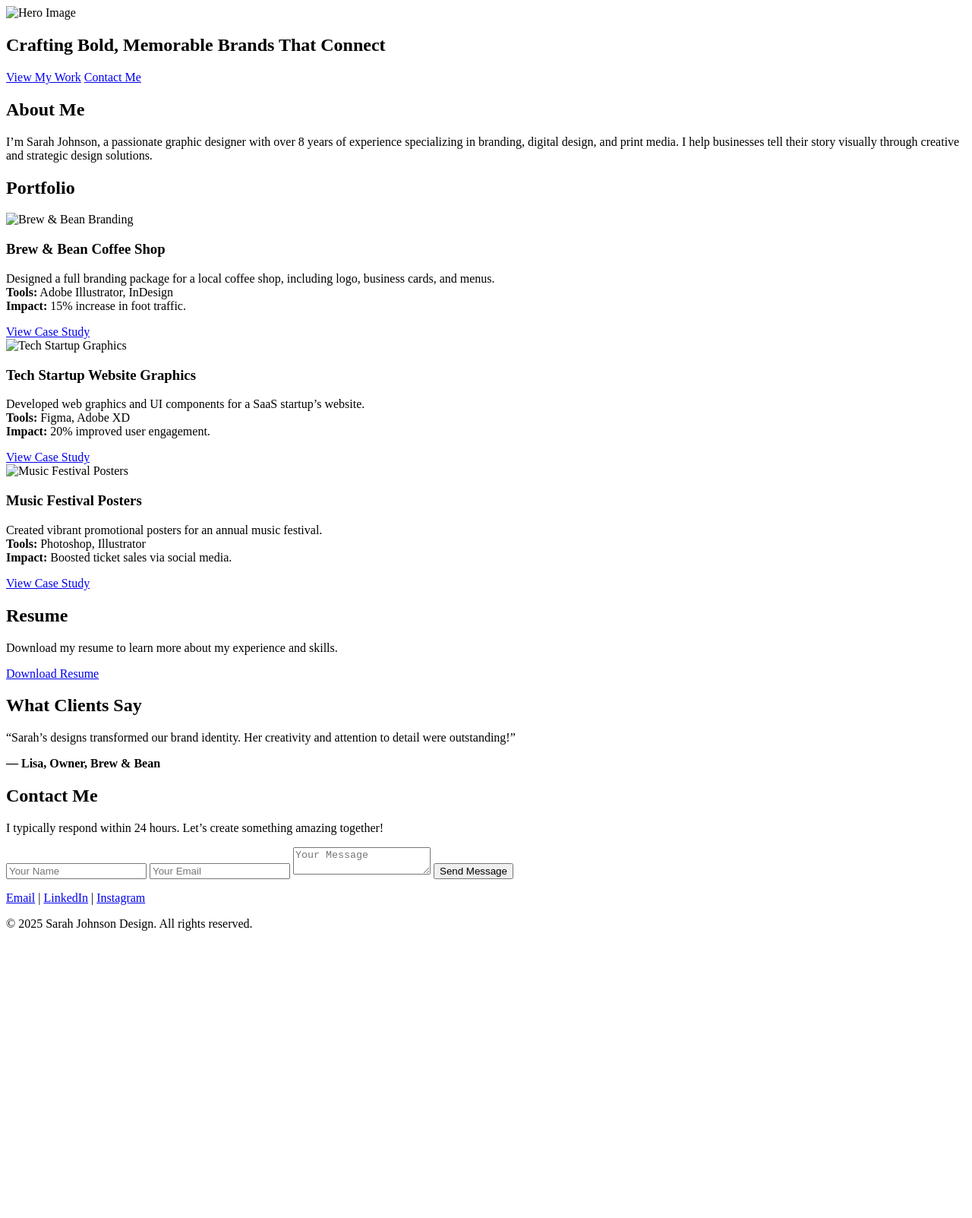
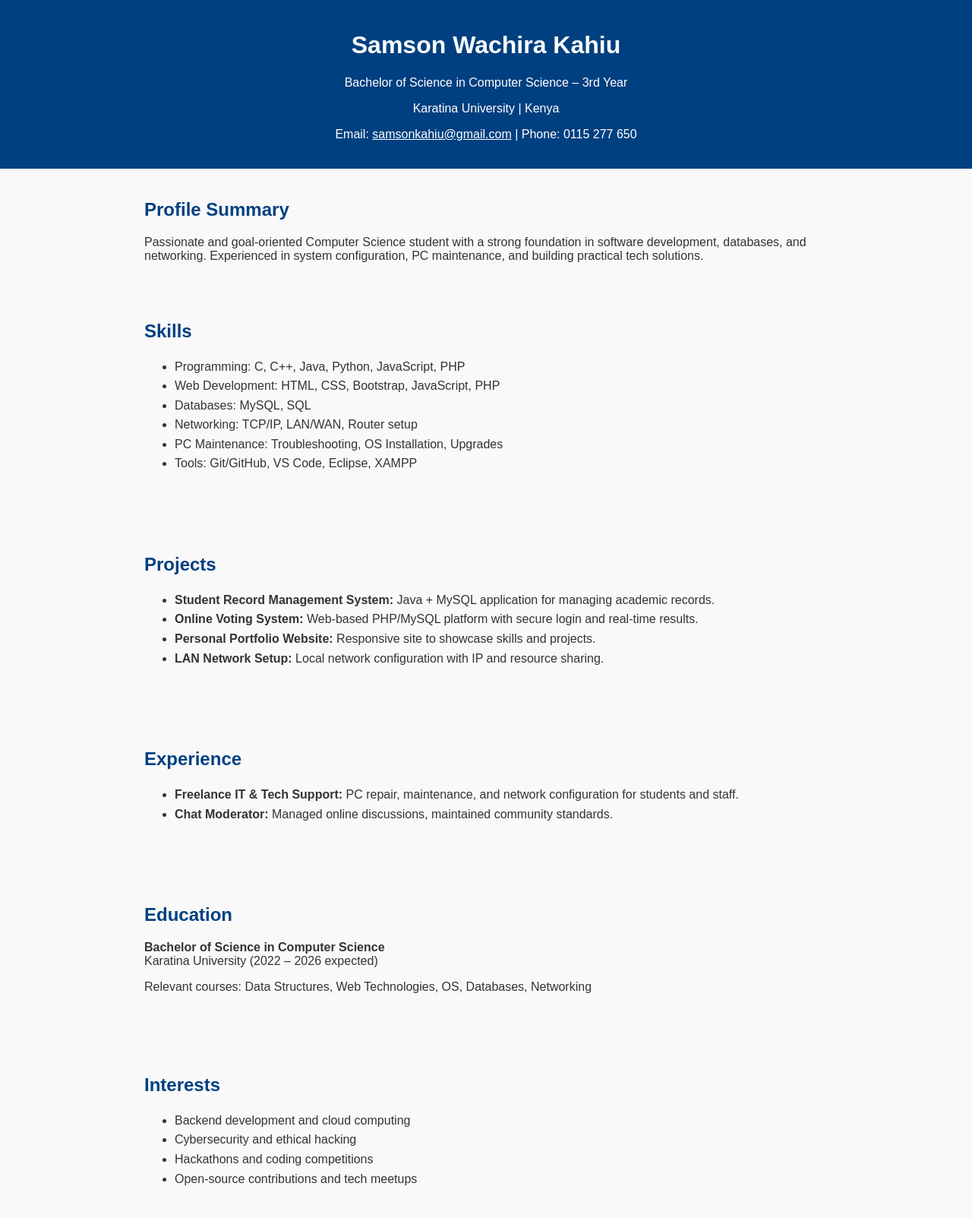
Before and after one commit to Kahiusam/Portfolia, a plain HTML site: page Index.html in a window 1280 px wide. Shown: the top 1603 px of the page at 76% size. Before the commit the page ends 1241 px from the top, so only its background shows below. Drawn offline with Linux system fonts and the light colour scheme.

Commit message:
Index.html

```diff
--- a/Index.html
+++ b/Index.html
@@ -1,97 +1,100 @@
-<!-- Hero Section -->
-<section id="home" class="hero">
-    <img src="images/hero.jpg" alt="Hero Image" class="hero-image">
-    <div class="hero-text">
-        <h1>Crafting Bold, Memorable Brands That Connect</h1>
-        <a href="#portfolio" class="cta-button">View My Work</a>
-        <a href="#contact" class="cta-button secondary">Contact Me</a>
-    </div>
-</section>
-
-<!-- About Section -->
-<section id="about" class="section">
-    <h2>About Me</h2>
-    <p>I’m Sarah Johnson, a passionate graphic designer with over 8 years of experience specializing in branding, digital design, and print media. I help businesses tell their story visually through creative and strategic design solutions.</p>
-</section>
-
-<!-- Portfolio Section -->
-<section id="portfolio" class="section">
-    <h2>Portfolio</h2>
-    <div class="portfolio-grid">
-        <div class="portfolio-item">
-            <img src="images/project1.jpg" alt="Brew & Bean Branding">
-            <h3>Brew & Bean Coffee Shop</h3>
-            <p>Designed a full branding package for a local coffee shop, including logo, business cards, and menus. <br><strong>Tools:</strong> Adobe Illustrator, InDesign <br><strong>Impact:</strong> 15% increase in foot traffic.</p>
-            <a href="#portfolio" class="case-study-link">View Case Study</a>
-        </div>
-        <div class="portfolio-item">
-            <img src="images/project2.jpg" alt="Tech Startup Graphics">
-            <h3>Tech Startup Website Graphics</h3>
-            <p>Developed web graphics and UI components for a SaaS startup’s website. <br><strong>Tools:</strong> Figma, Adobe XD <br><strong>Impact:</strong> 20% improved user engagement.</p>
-            <a href="#portfolio" class="case-study-link">View Case Study</a>
-        </div>
-        <div class="portfolio-item">
-            <img src="images/project3.jpg" alt="Music Festival Posters">
-            <h3>Music Festival Posters</h3>
-            <p>Created vibrant promotional posters for an annual music festival. <br><strong>Tools:</strong> Photoshop, Illustrator <br><strong>Impact:</strong> Boosted ticket sales via social media.</p>
-            <a href="#portfolio" class="case-study-link">View Case Study</a>
-        </div>
-    </div>
-</section>
-
-<!-- Resume Section -->
-<section id="resume" class="section">
-    <h2>Resume</h2>
-    <p>Download my resume to learn more about my experience and skills.</p>
-    <a href="images/resume.pdf" class="cta-button" download>Download Resume</a>
-</section>
-
-<!-- Testimonials Section -->
-<section id="testimonials" class="section">
-    <h2>What Clients Say</h2>
-    <div class="testimonial">
-        <p>“Sarah’s designs transformed our brand identity. Her creativity and attention to detail were outstanding!”</p>
-        <p><strong>— Lisa, Owner, Brew & Bean</strong></p>
-    </div>
-</section>
-
-<!-- Contact Section -->
-<section id="contact" class="section">
-    <h2>Contact Me</h2>
-    <p>I typically respond within 24 hours. Let’s create something amazing together!</p>
-    <form id="contact-form">
-        <input type="text" name="name" placeholder="Your Name" required>
-        <input type="email" name="email" placeholder="Your Email" required>
-        <textarea name="message" placeholder="Your Message" required></textarea>
-        <button type="submit" class="cta-button">Send Message</button>
-    </form>
-    <div class="social-links">
-        <a href="mailto:sarah@johnsondesign.com">Email</a> |
-        <a href="https://linkedin.com/in/sarahjohnson" target="_blank">LinkedIn</a> |
-        <a href="https://instagram.com/sarahjdesigns" target="_blank">Instagram</a>
-    </div>
-</section>
-
-<!-- Footer -->
-<footer>
-    <p>&copy; 2025 Sarah Johnson Design. All rights reserved.</p>
-</footer>
-
-<script>
-    // Handle contact form submission
-    document.getElementById('contact-form').addEventListener('submit', function (e) {
-        e.preventDefault();
-
-        const name = this.name.value.trim();
-        const email = this.email.value.trim();
-        const message = this.message.value.trim();
-
-        if (!name || !email || !message) {
-            alert('Please fill in all fields.');
-            return;
-        }
-
-        alert('Thank you for your message, ' + name + '! I will get back to you soon.');
-        this.reset();
-    });
-  </script>
+<!DOCTYPE html><html lang="en">
+<head>
+  <meta charset="UTF-8">
+  <meta name="viewport" content="width=device-width, initial-scale=1.0">
+  <title>Samson Wachira Kahiu - Portfolio</title>
+  <style>
+    body {
+      font-family: Arial, sans-serif;
+      margin: 0;
+      padding: 0;
+      background: #f9f9f9;
+      color: #333;
+    }
+    header {
+      background-color: #004080;
+      color: white;
+      padding: 20px;
+      text-align: center;
+    }
+    section {
+      padding: 20px;
+      max-width: 900px;
+      margin: auto;
+    }
+    h2 {
+      color: #004080;
+    }
+    .contact, .skills, .projects, .experience, .education, .interests, .goals {
+      margin-bottom: 30px;
+    }
+    ul {
+      line-height: 1.6;
+    }
+    footer {
+      background-color: #004080;
+      color: white;
+      text-align: center;
+      padding: 10px 0;
+    }
+  </style>
+</head>
+<body>
+  <header>
+    <h1>Samson Wachira Kahiu</h1>
+    <p>Bachelor of Science in Computer Science – 3rd Year</p>
+    <p>Karatina University | Kenya</p>
+    <p>Email: <a href="mailto:samsonkahiu@gmail.com" style="color: white;">samsonkahiu@gmail.com</a> | Phone: 0115 277 650</p>
+  </header>  <section class="profile">
+    <h2>Profile Summary</h2>
+    <p>Passionate and goal-oriented Computer Science student with a strong foundation in software development, databases, and networking. Experienced in system configuration, PC maintenance, and building practical tech solutions.</p>
+  </section>  <section class="skills">
+    <h2>Skills</h2>
+    <ul>
+      <li>Programming: C, C++, Java, Python, JavaScript, PHP</li>
+      <li>Web Development: HTML, CSS, Bootstrap, JavaScript, PHP</li>
+      <li>Databases: MySQL, SQL</li>
+      <li>Networking: TCP/IP, LAN/WAN, Router setup</li>
+      <li>PC Maintenance: Troubleshooting, OS Installation, Upgrades</li>
+      <li>Tools: Git/GitHub, VS Code, Eclipse, XAMPP</li>
+    </ul>
+  </section>  <section class="projects">
+    <h2>Projects</h2>
+    <ul>
+      <li><strong>Student Record Management System:</strong> Java + MySQL application for managing academic records.</li>
+      <li><strong>Online Voting System:</strong> Web-based PHP/MySQL platform with secure login and real-time results.</li>
+      <li><strong>Personal Portfolio Website:</strong> Responsive site to showcase skills and projects.</li>
+      <li><strong>LAN Network Setup:</strong> Local network configuration with IP and resource sharing.</li>
+    </ul>
+  </section>  <section class="experience">
+    <h2>Experience</h2>
+    <ul>
+      <li><strong>Freelance IT & Tech Support:</strong> PC repair, maintenance, and network configuration for students and staff.</li>
+      <li><strong>Chat Moderator:</strong> Managed online discussions, maintained community standards.</li>
+    </ul>
+  </section>  <section class="education">
+    <h2>Education</h2>
+    <p><strong>Bachelor of Science in Computer Science</strong><br>
+    Karatina University (2022 – 2026 expected)</p>
+    <p>Relevant courses: Data Structures, Web Technologies, OS, Databases, Networking</p>
+  </section>  <section class="interests">
+    <h2>Interests</h2>
+    <ul>
+      <li>Backend development and cloud computing</li>
+      <li>Cybersecurity and ethical hacking</li>
+      <li>Hackathons and coding competitions</li>
+      <li>Open-source contributions and tech meetups</li>
+    </ul>
+  </section>  <section class="goals">
+    <h2>Career Goals</h2>
+    <ul>
+      <li>Intern in a tech firm to apply and grow my skills</li>
+      <li>Specialize in backend and scalable cloud systems</li>
+      <li>Contribute to Kenyan tech innovation</li>
+      <li>Pursue certifications in AWS, Azure, or Cybersecurity</li>
+    </ul>
+  </section>  <footer>
+    <p>&copy; 2025 Samson Wachira Kahiu. All rights reserved.</p>
+  </footer>
+</body>
+    </html>
```
